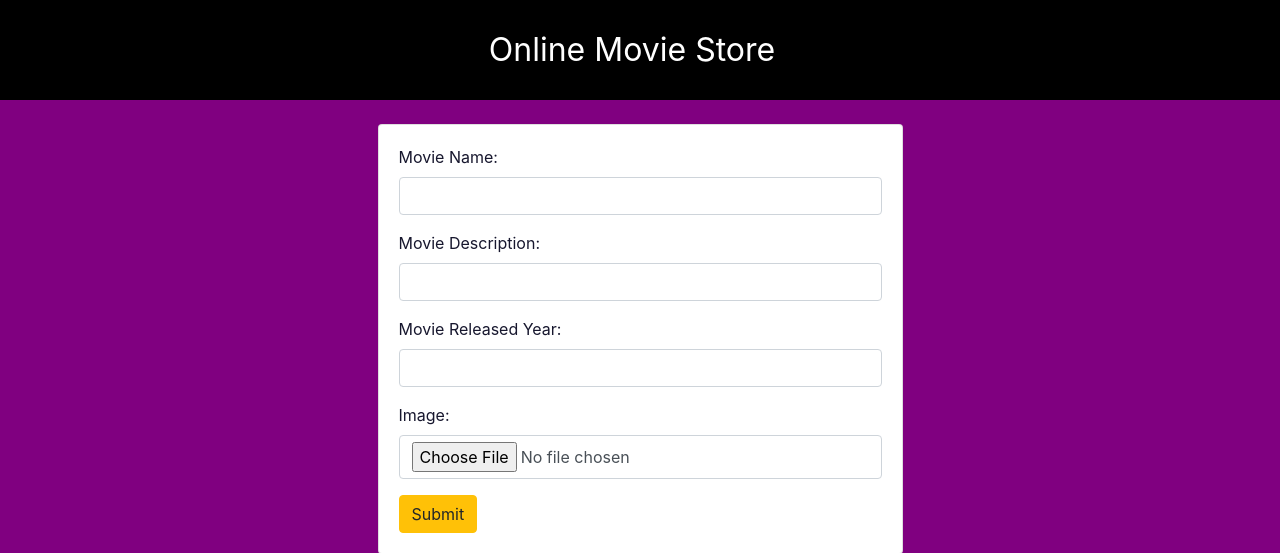
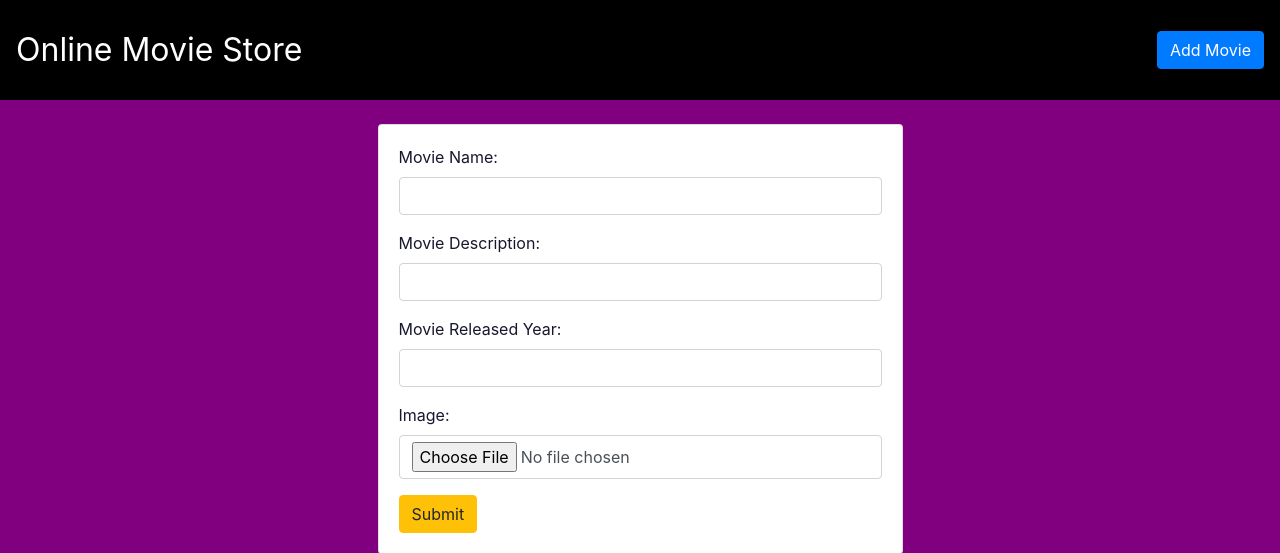
Before and after one commit to hareeda/movie-store, a Django app: page /add/ in a window 1280 px wide. Shown: the top 553 px of the page. Run offline with Django 5.2, Linux system fonts and the light colour scheme.

Commit message:
Update base.html

```diff
--- a/movieproject/templates/base.html
+++ b/movieproject/templates/base.html
@@ -1,3 +1,4 @@
+{% load static %}
 {% load static %}
 <!DOCTYPE html>
 <html lang="en">
@@ -8,16 +9,14 @@
     <link rel="stylesheet" href="{% static 'style.css' %}">
 </head>
 <body style="background-color: purple;">
-        <body style="background-color: purple;">
-            <nav class="navbar navbar-dark" style="height: 100px; background-color: #000; display: flex; justify-content: center; align-items: center;">
-                <a class="navbar-brand d-flex justify-content-center align-items-center" href="#" style="color:white; height: 100%; font-size:xx-large;">
-                    Online Movie Store
-                </a>
+    <nav class="navbar navbar-dark" style="height: 100px; background-color: #000; display: flex; align-items: center; justify-content: space-between;">
+        <a class="navbar-brand" href="#" style="color:white; font-size:xx-large;">Online Movie Store</a>
+        <a href="{% url 'movapp:add_movie' %}" class="btn btn-primary">Add Movie</a>
     </nav><br>
     <div class="container">
         {% block body %}
         {% endblock %}
     </div>
 </body>
-    </body>
 </html>
+</html>
```
Lines whose indentation alone changed are shown as unchanged.
